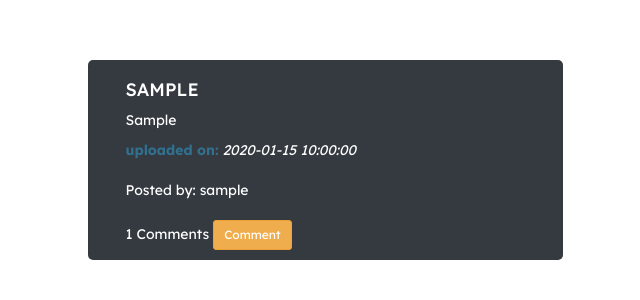
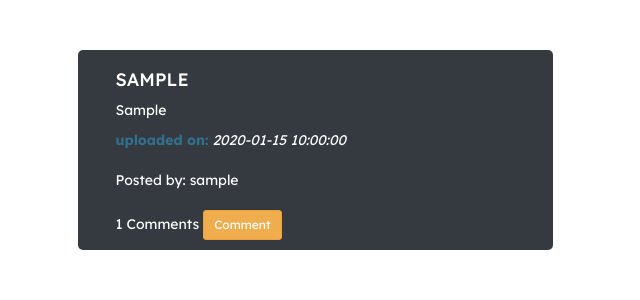
Before and after one commit to devjamesnjoroge/best-impressions, a Flask app: page /categories/pitches in a window 1280 px wide. Shown: the part 64-364 px from the top of the page, without its empty margins (2-642 px from the left). Run offline with Flask 2, Linux system fonts and the light colour scheme; tables that the repository leaves empty hold one stand-in row (values such as "Sample post"); some libraries are stand-ins or nearby versions.

Commit message:
fix: cards overllaping

```diff
--- a/app/static/css/styles.css
+++ b/app/static/css/styles.css
@@ -72,7 +72,7 @@ label{
   align-items: center;
   flex-direction: column;
   flex-wrap: wrap;;
-  margin: 2rem;
+  margin: 1rem;
   background-color: #343a40;
   padding: 1rem;
   color: white;
```
